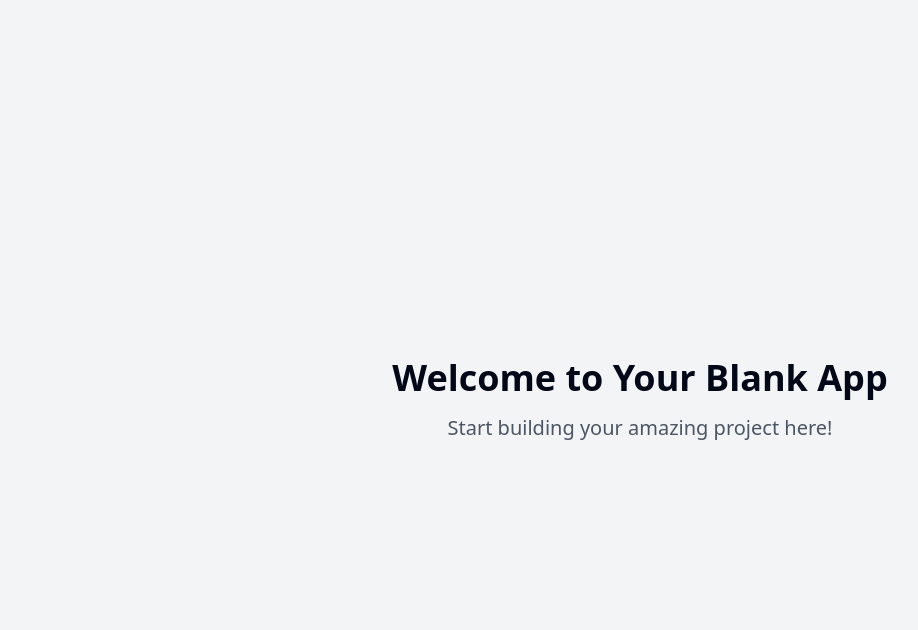
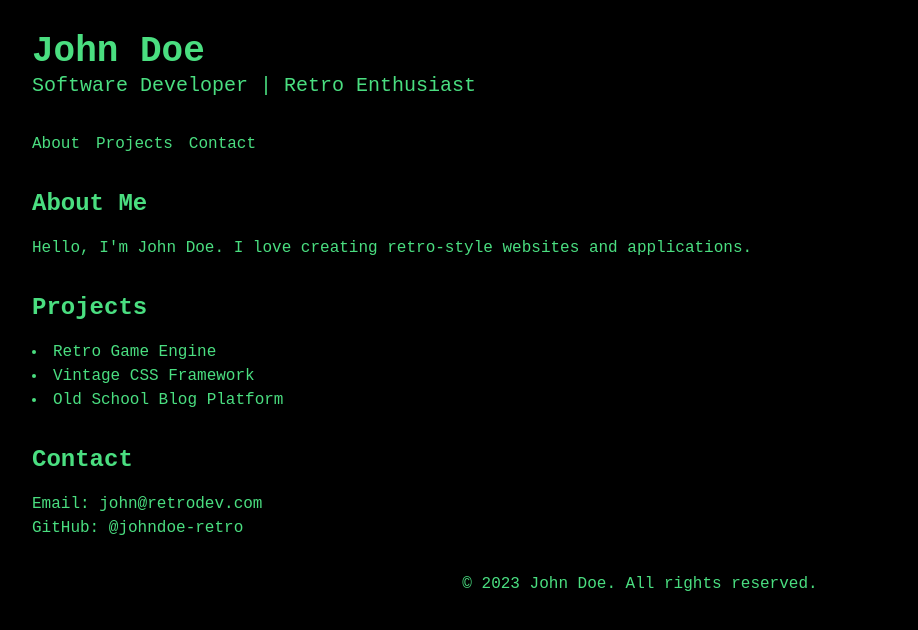
Before and after one commit to deerdear/justdothings-netlify, a React (Vite) app: page / in a window 1280 px wide. Shown: the top 630 px of the page, without its empty margins (0-918 px from the left). Built offline with nearby package versions, Linux system fonts and the light colour scheme.

Commit message:
Create minimalist personal website
Built a monospace, retro-style personal website with a minimalist design.
[skip gpt_engineer]

```diff
--- a/src/index.css
+++ b/src/index.css
@@ -74,3 +74,27 @@
     @apply bg-background text-foreground;
   }
 }
+
+@import url('https://fonts.googleapis.com/css2?family=VT323&display=swap');
+
+.font-mono {
+  font-family: 'VT323', monospace;
+}
+
+/* Custom scrollbar for retro feel */
+::-webkit-scrollbar {
+  width: 10px;
+}
+
+::-webkit-scrollbar-track {
+  background: #000;
+}
+
+::-webkit-scrollbar-thumb {
+  background: #00ff00;
+  border: 2px solid #000;
+}
+
+::-webkit-scrollbar-thumb:hover {
+  background: #00cc00;
+}
--- a/src/pages/Index.jsx
+++ b/src/pages/Index.jsx
@@ -1,12 +1,46 @@
-// Update this page (the content is just a fallback if you fail to update the page)
+import React from 'react';
 
 const Index = () => {
   return (
-    <div className="min-h-screen flex items-center justify-center bg-gray-100">
-      <div className="text-center">
-        <h1 className="text-4xl font-bold mb-4">Welcome to Your Blank App</h1>
-        <p className="text-xl text-gray-600">Start building your amazing project here!</p>
-      </div>
+    <div className="min-h-screen bg-black text-green-400 p-8 font-mono">
+      <header className="mb-8">
+        <h1 className="text-4xl font-bold">John Doe</h1>
+        <p className="text-xl">Software Developer | Retro Enthusiast</p>
+      </header>
+
+      <nav className="mb-8">
+        <ul className="flex space-x-4">
+          <li><a href="#about" className="hover:underline">About</a></li>
+          <li><a href="#projects" className="hover:underline">Projects</a></li>
+          <li><a href="#contact" className="hover:underline">Contact</a></li>
+        </ul>
+      </nav>
+
+      <main>
+        <section id="about" className="mb-8">
+          <h2 className="text-2xl font-bold mb-4">About Me</h2>
+          <p>Hello, I'm John Doe. I love creating retro-style websites and applications.</p>
+        </section>
+
+        <section id="projects" className="mb-8">
+          <h2 className="text-2xl font-bold mb-4">Projects</h2>
+          <ul className="list-disc list-inside">
+            <li>Retro Game Engine</li>
+            <li>Vintage CSS Framework</li>
+            <li>Old School Blog Platform</li>
+          </ul>
+        </section>
+
+        <section id="contact" className="mb-8">
+          <h2 className="text-2xl font-bold mb-4">Contact</h2>
+          <p>Email: john@retrodev.com</p>
+          <p>GitHub: @johndoe-retro</p>
+        </section>
+      </main>
+
+      <footer className="mt-8 text-center">
+        <p>&copy; 2023 John Doe. All rights reserved.</p>
+      </footer>
     </div>
   );
 };
```
